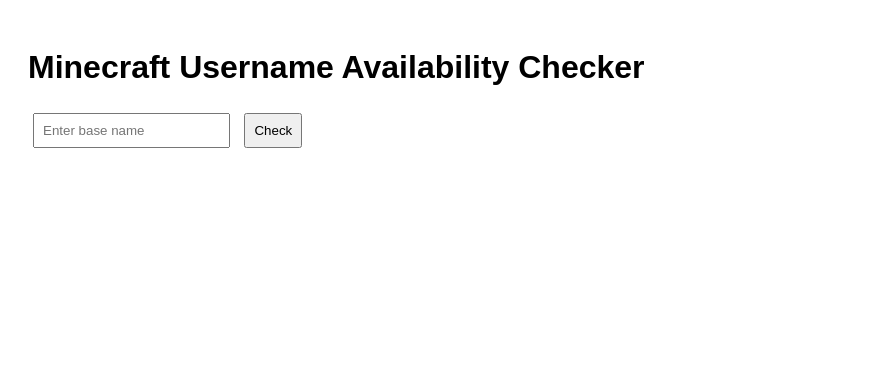
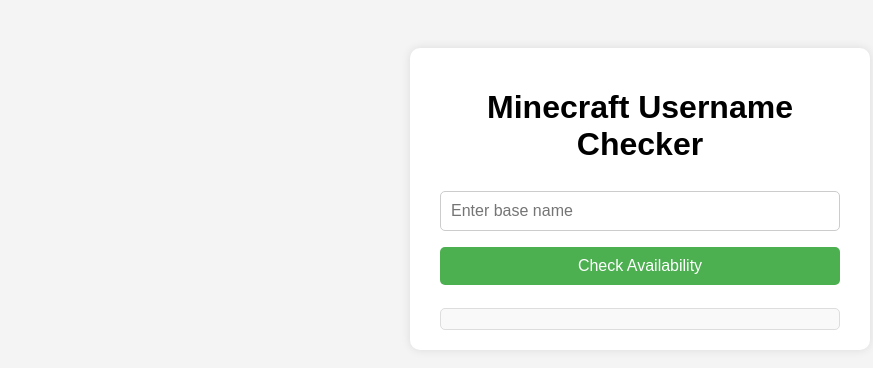
Before and after one commit to NyxqnMC/Minecraft-Name-Availability-Checker, a plain HTML site: page index.html in a window 1280 px wide. Shown: the whole page, without its empty margins (0-873 px from the left). Drawn offline with Linux system fonts and the light colour scheme.

Commit message:
Update index.html

```diff
--- a/index.html
+++ b/index.html
@@ -1,33 +1,89 @@
 <!DOCTYPE html>
-<html>
+<html lang="en">
 <head>
-  <title>Minecraft Name Checker</title>
+  <meta charset="UTF-8">
+  <meta name="viewport" content="width=device-width, initial-scale=1.0">
+  <title>Minecraft Username Checker</title>
   <style>
-    body { font-family: Arial, sans-serif; padding: 20px; }
-    input, button { margin: 5px; padding: 8px; }
-    #results { margin-top: 15px; white-space: pre-wrap; }
+    body {
+      font-family: Arial, sans-serif;
+      background: #f4f4f4;
+      display: flex;
+      flex-direction: column;
+      align-items: center;
+      padding: 40px;
+    }
+    h1 {
+      margin-bottom: 20px;
+    }
+    .container {
+      background: #fff;
+      padding: 20px 30px;
+      border-radius: 10px;
+      box-shadow: 0 0 10px rgba(0,0,0,0.1);
+      text-align: center;
+      width: 400px;
+      max-width: 90%;
+    }
+    input, button {
+      padding: 10px;
+      margin: 8px 0;
+      width: 100%;
+      font-size: 16px;
+      border: 1px solid #ccc;
+      border-radius: 5px;
+      box-sizing: border-box;
+    }
+    button {
+      background: #4CAF50;
+      color: #fff;
+      border: none;
+      cursor: pointer;
+      transition: background 0.3s ease;
+    }
+    button:hover {
+      background: #45a049;
+    }
+    #results {
+      text-align: left;
+      margin-top: 15px;
+      max-height: 300px;
+      overflow-y: auto;
+      font-family: monospace;
+      background: #f9f9f9;
+      padding: 10px;
+      border: 1px solid #ddd;
+      border-radius: 5px;
+      white-space: pre-wrap;
+    }
   </style>
 </head>
 <body>
-  <h1>Minecraft Username Availability Checker</h1>
-  <input type="text" id="base" placeholder="Enter base name">
-  <button onclick="checkNames()">Check</button>
-  <div id="results"></div>
+  <div class="container">
+    <h1>Minecraft Username Checker</h1>
+    <input type="text" id="base" placeholder="Enter base name">
+    <button onclick="checkNames()">Check Availability</button>
+    <div id="results"></div>
+  </div>
 
   <script>
     async function isAvailable(name) {
-      let response = await fetch(`https://api.mojang.com/users/profiles/minecraft/${name}`);
-      return response.status === 204;
+      try {
+        const response = await fetch(`https://api.mojang.com/users/profiles/minecraft/${name}`);
+        return response.status === 204;
+      } catch {
+        return false;
+      }
     }
 
     async function checkNames() {
       const base = document.getElementById('base').value.trim();
+      const resultsDiv = document.getElementById('results');
       if (!base) return alert("Enter a base name!");
 
       const chars = "abcdefghijklmnopqrstuvwxyzABCDEFGHIJKLMNOPQRSTUVWXYZ0123456789_";
       const variations = new Set();
 
-      // Generate simple variations (replace each character)
       for (let i = 0; i < base.length; i++) {
         for (const c of chars) {
           if (c !== base[i]) {
@@ -36,12 +92,13 @@
         }
       }
 
-      document.getElementById('results').innerText = `Checking ${variations.size} variations...\n`;
+      resultsDiv.textContent = `Checking ${variations.size} variations...\n`;
 
       for (const name of variations) {
         const available = await isAvailable(name);
-        document.getElementById('results').innerText +=
-          (available ? `✅ AVAILABLE: ${name}\n` : `❌ Taken: ${name}\n`);
+        resultsDiv.textContent += available
+          ? `✅ AVAILABLE: ${name}\n`
+          : `❌ Taken: ${name}\n`;
       }
     }
   </script>
```
